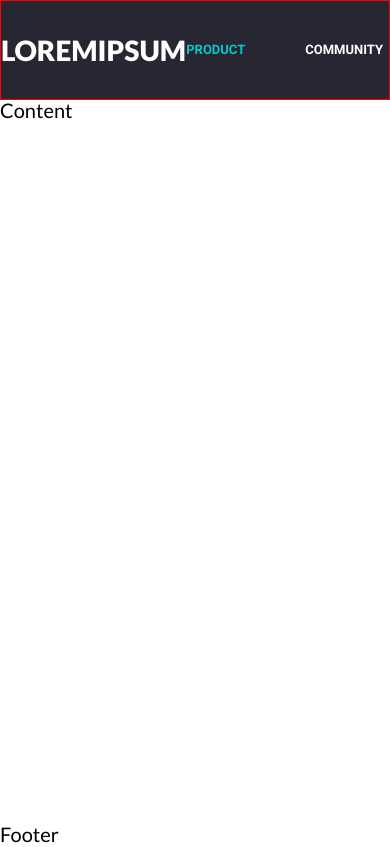
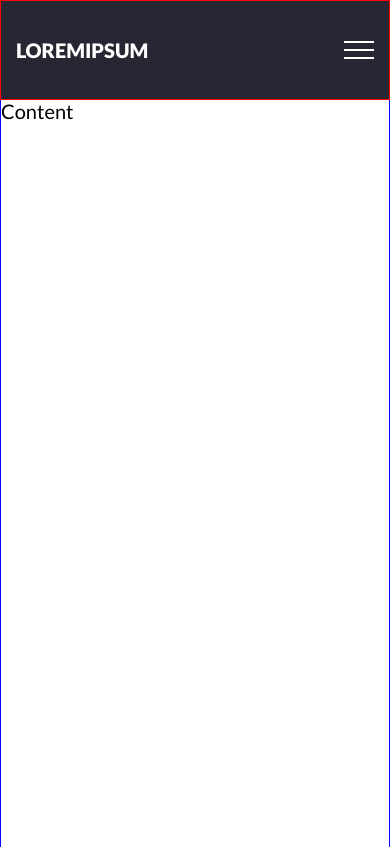
Before and after one commit to aliaksandr-afk/test_task, a plain HTML site: page index.html in a window 390 px wide. Shown: the top 847 px of the page. Drawn offline with Linux system fonts and the light colour scheme.

Commit message:
create burger menu, stylised header

```diff
--- a/css/style.scss
+++ b/css/style.scss
@@ -17,17 +17,49 @@ body {
 }
 
 [class*="container"] {
-    max-width: 1172px;
+    max-width: 1200px;
     margin: 0px auto;
     border: 1px solid red;
+    padding: 0px 15px;
 }
 
 [class*="upper"] {
     text-transform: uppercase;
 }
 
+// PC
+@media (max-width: 1172px) {
+    [class*="container"] {
+        max-width: 970px;
+    }
+}
+
+// TABLET
+@media (max-width: 991.98px) {
+    [class*="container"] {
+        max-width: 750px;
+    }
+}
+
+// MOBILE
+@media (max-width: 767.98px) {
+    [class*="container"] {
+        max-width: none;
+    }
+}
+
+//MOBILE SMALL
+@media (max-width: 479.98px) {
+
+}
+
 .header {
     background: rgba(16, 16, 29, 0.9);
+    position: fixed;
+    width: 100%;
+    top: 0;
+    left: 0;
+    z-index: 10;
 }
 .header__container {
     min-height: 100px;
@@ -71,6 +103,12 @@ body {
     color: #07C8C8;
 }
 
+@media (max-width: 991.98px) {
+    [class*="container"] {
+        max-width: none;
+    }
+}
+
 .button {
     display: inline-block;
     font-family: 'Lato';
@@ -86,7 +124,7 @@ body {
     background: #FFFFFF;
     border: 1px solid #2A2B30;
     border-radius: 4px;
-    transition: background-color 0.3s erase 0s;
+    transition: background-color 0.3s ease 0s;
     &:hover {
         background-color: #a2d0d0;
     }
@@ -99,3 +137,93 @@ body {
         background-color: #015757;
     }
 }
+
+.icon-menu {
+    display: none;
+}
+
+@media (max-width: 767.98px) {
+
+.icon-menu {
+    display: flex;
+    position: relative;
+    flex: 0 0 30px;
+    height: 18px;
+    display: flex;
+    flex-direction: column;
+    justify-content: space-between;
+    margin: 0 0 0 20px;
+
+    span {
+        background: #fff;
+        height: 2px;
+        width: 30px;
+        transition: all 0.3s ease 0s;
+    }
+
+    &:before, &:after {
+        content: "";
+        background: #fff;
+        height: 2px;
+        transition: all 0.3s ease 0s;
+    }
+}
+
+.icon-menu.active::before {
+    transform: rotate(45deg);
+    color: #fff;
+    margin-top: 9px;
+}
+.icon-menu.active::after {
+    transform: rotate(-45deg);
+    color: #fff;
+    margin-bottom: 7px;
+}
+.icon-menu.active {
+    span {
+       transform: scale(0);
+    }
+}
+
+.menu__body {
+    position: fixed;
+    top: 0;
+    left: -100%;
+    width: 100%;
+    height: 100%;
+    background: rgba(16, 16, 29, 1);
+    padding: 80px 15px 30px 15px;
+    transition: left 0.3s ease 0s;
+}
+
+.menu__body.active {
+    left: 0;
+}
+
+.menu__link {
+    color: #FFFFFF;
+    &:hover {
+        text-decoration: underline;
+    }
+}
+
+.menu__list {
+    flex-direction: column;
+    justify-content: center;
+    align-items: center;
+}
+
+
+.header__logo {
+    position: relative;
+    z-index: 5;
+    font-size: 20px;
+}
+}
+
+.main {
+    display: flex;
+    height: 2000px;
+    border: 1px solid blue;
+    padding: 100px 0 0 0;
+}
--- a/index.html
+++ b/index.html
@@ -18,7 +18,8 @@
                 <a href="#" class="header__logo header__logo_upper">Loremipsum
                     <!-- <img src="#" alt="Loremipsum" class="header__img"> -->
                 </a>
-                <nav class="header__menu menu">
+                <div class="header__menu menu">
+                    <nav id="menu" class="menu__body">
                          <ul class="menu__list">
                             <li class="menu__item"><a href="#" class="menu__link menu__link_upper menu__link_active">Product</a></li>
                             <li class="menu__item"><a href="#" class="menu__link menu__link_upper">Community</a></li>
@@ -26,6 +27,11 @@
                             <li class="menu__item"><a href="#" class="menu__link menu__link_upper">Blog</a></li>
                         </ul>
                     </nav>
+                </div>
+                <div class="header__button">
+                    <a href="#menu" class="icon-menu"><span></span></a>
+                </div>
+
                 <!-- <div class="header__button">
                     <a href="#" class="button button_blue">Download</a>
                 </div>
@@ -39,5 +45,6 @@
             Footer
         </footer>
     </div>
+    <script src="js/script.js"></script>
 </body>
 </html>
--- a/js/script.js
+++ b/js/script.js
@@ -0,0 +1,7 @@
+let menuBtn = document.querySelector('.icon-menu');
+let menu = document.querySelector('.menu__body');
+
+    menuBtn.addEventListener('click', function(){
+	menuBtn.classList.toggle('active');
+	menu.classList.toggle('active');
+})
```
Also changed, not shown: css/nullstyle.css (added), css/style.css, 2 other files. Lines whose indentation alone changed are shown as unchanged.
